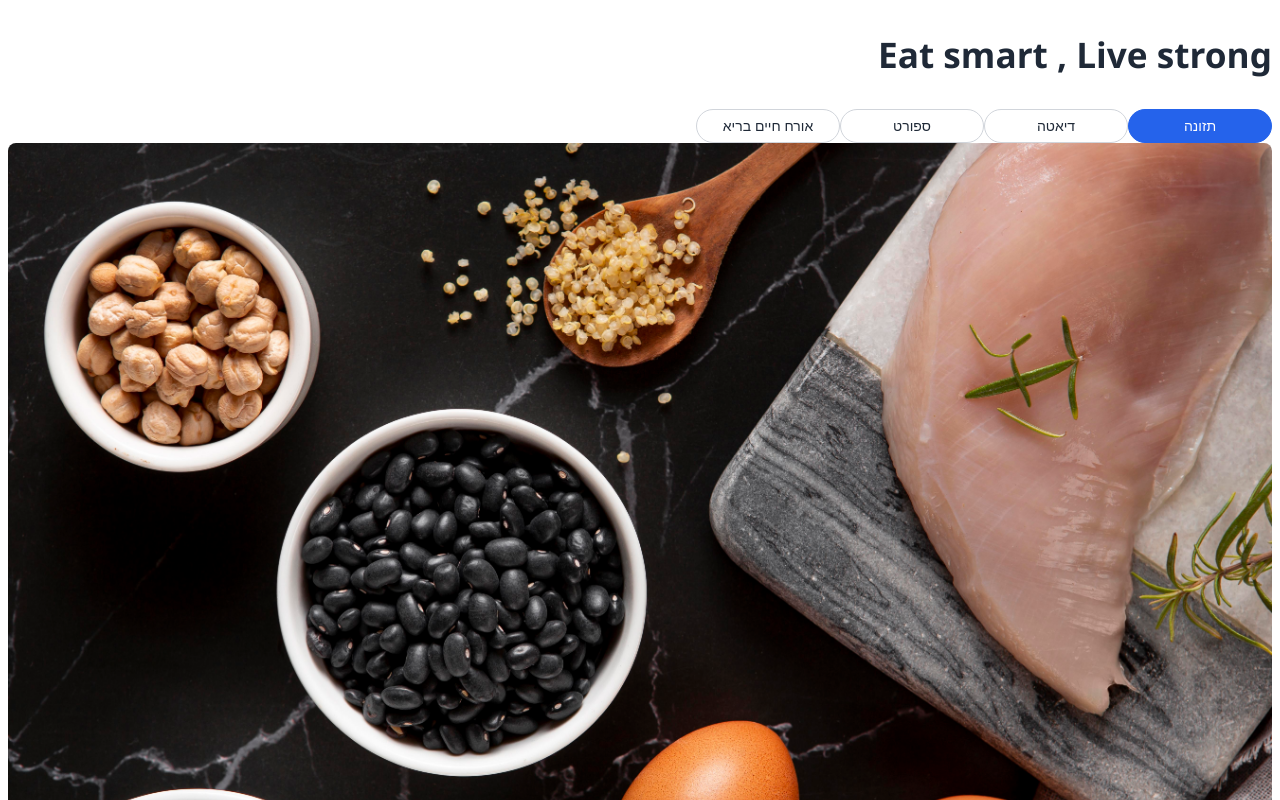
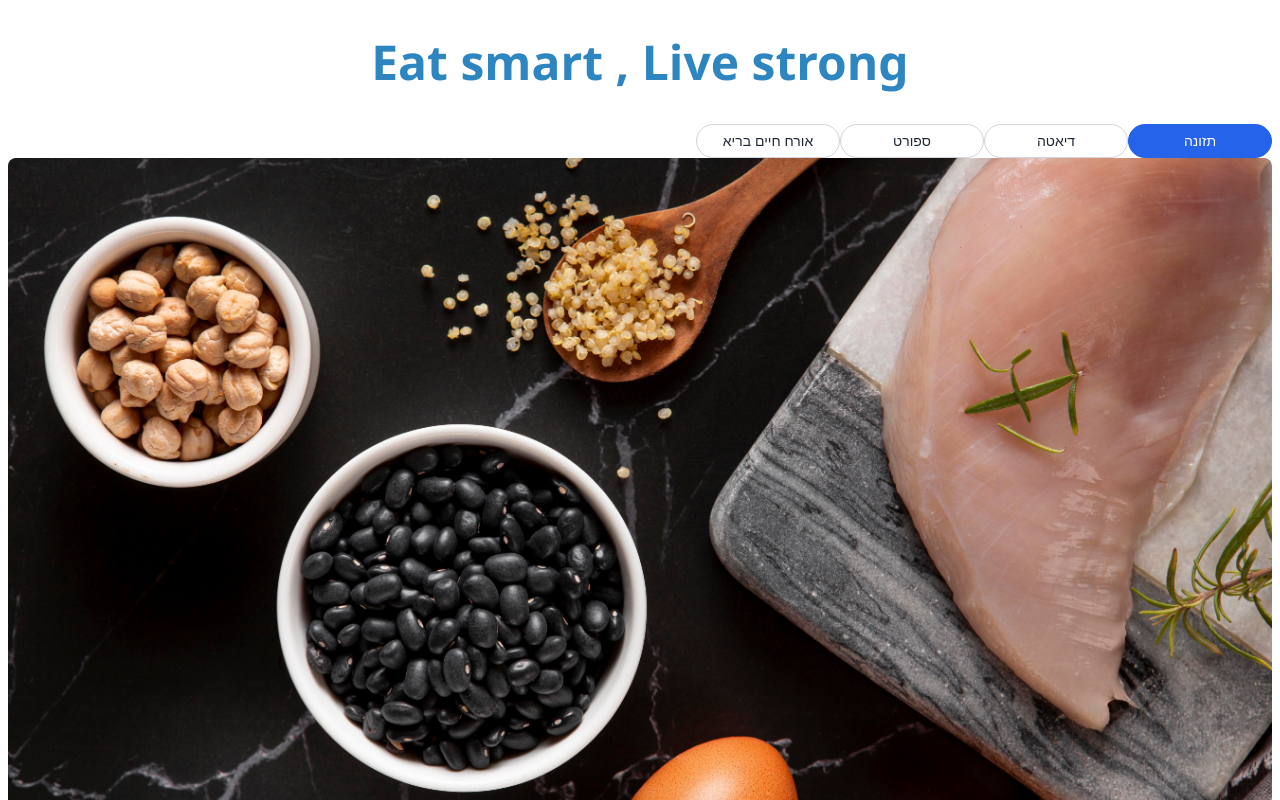
Before and after one commit to ronental75/nutrition-community, a React (Create React App) app: page / in a window 1280 px wide. Shown: the top 800 px of the page. Built offline with nearby package versions, Linux system fonts and the light colour scheme.

Commit message:
Updated homepage to use Notion post links

```diff
--- a/src/App.js
+++ b/src/App.js
@@ -20,8 +20,8 @@ async function extractSummaryFromHTML(filePath) {
 
     const paragraphs = Array.from(doc.querySelectorAll('p'));
     const lines = paragraphs.map(p => p.textContent.trim()).filter(Boolean).slice(0, 2);
-
-    return lines.join(' ');
+    const all_lines=lines.join(' ') + '...';
+    return all_lines;
   } catch (error) {
     console.error(`Error extracting summary from ${filePath}:`, error);
     return '';
@@ -101,9 +101,9 @@ function LandingPage({ lang }) {
       className="max-w-6xl mx-auto px-4 sm:px-6 py-6"
     >
       <header className="flex flex-col sm:flex-row justify-between items-center mb-6">
-        <h1 className="text-3xl font-bold mb-4 sm:mb-0">
-          {isHebrew ? 'Eat smart , Live strong' : 'Nutrition Community Content'}
-        </h1>
+      <h1 className="page-title">
+  {isHebrew ? 'Eat smart , Live strong' : 'Nutrition Community Content'}
+</h1>
         {/* Language selection links can be added here if needed */}
       </header>
 
--- a/src/styles.css
+++ b/src/styles.css
@@ -32,3 +32,15 @@ body {
     height: auto;
     border-radius: 8px;
   }
+
+  .page-title {
+    font-size: clamp(1.5rem, 5vw, 3rem); /* Responsive size */
+    text-align: center;
+    color: #2E86C1; /* A calm blue, change if needed */
+    font-weight: bold;
+    margin: 20px auto;
+    white-space: nowrap; /* Prevent line break */
+    overflow: hidden;
+    text-overflow: ellipsis; /* Add ellipsis if it overflows */
+    max-width: 100%;
+  }
```
